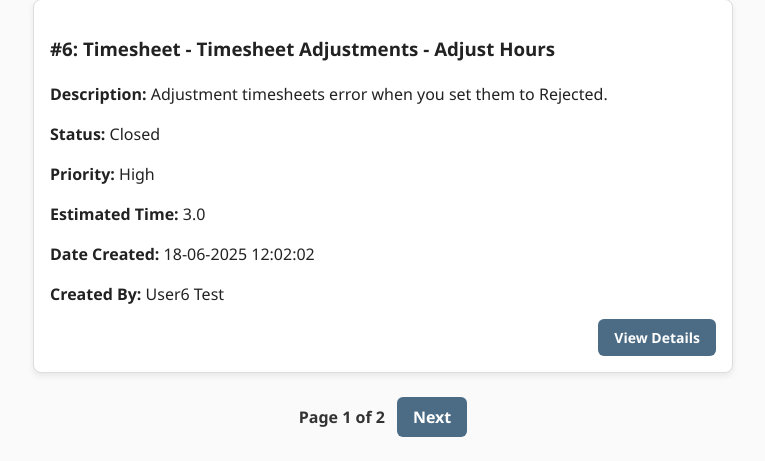
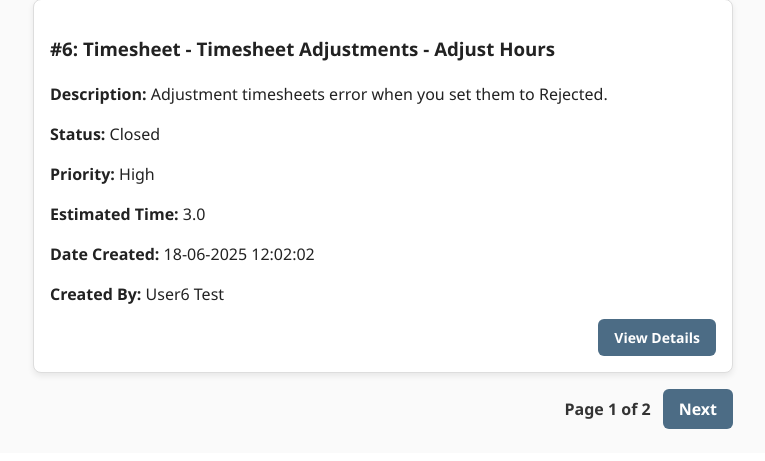
Before and after one commit to rcsgrv/HelpDeskTicketingSystem, a Flask app: page / in a window 1280 px wide. Shown: the part 1972-2433 px from the top of the page, without its empty margins (257-1022 px from the left). After the commit the page ends 2401 px from the top, so only its background shows below. Run offline with Flask 3, Linux system fonts and the light colour scheme; a user stored in the database is signed in.

Commit message:
Fixed SCSS pagination due to the page x of x no longer being right aligned.

```diff
--- a/HelpDeskTicketingSystem/static/main.css
+++ b/HelpDeskTicketingSystem/static/main.css
@@ -208,7 +208,7 @@ p {
 
 .pagination {
   display: flex;
-  justify-content: center;
+  justify-content: flex-end;
   align-items: center;
   gap: 12px;
   margin-top: 24px;
@@ -230,6 +230,12 @@ p {
 .pagination a.btn:hover, .pagination a.btn:focus {
   background-color: #395265;
   outline: none;
+}
+
+.per-page-form-wrapper,
+.pagination {
+  max-width: 700px;
+  margin: 0 auto;
 }
 
 .list-group {
--- a/HelpDeskTicketingSystem/static/main.scss
+++ b/HelpDeskTicketingSystem/static/main.scss
@@ -229,7 +229,7 @@ p {
 
 .pagination {
   display: flex;
-  justify-content: center;
+  justify-content: flex-end;
   align-items: center;
   gap: 12px;
   margin-top: v.$spacing-lg;
@@ -254,6 +254,12 @@ p {
       outline: none;
     }
   }
+}
+
+.per-page-form-wrapper,
+.pagination {
+  max-width: 700px;
+  margin: 0 auto;
 }
 
 .list-group {
```
Also changed, not shown: 1 other file.
